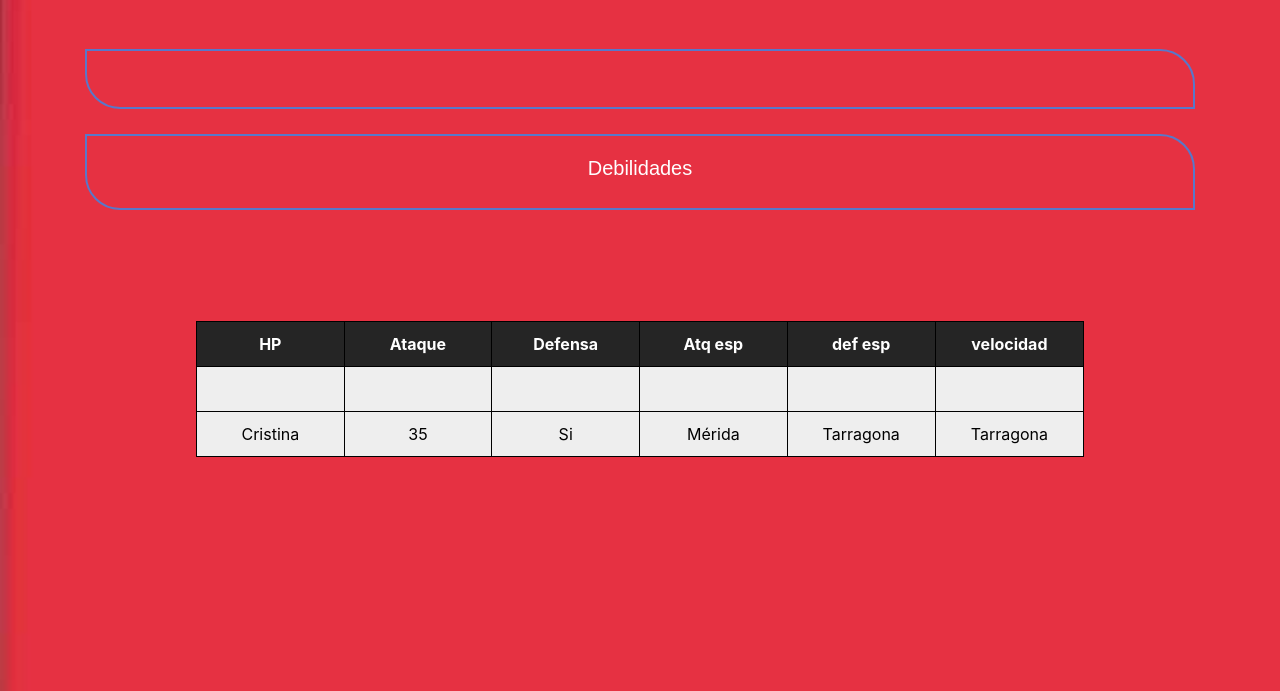
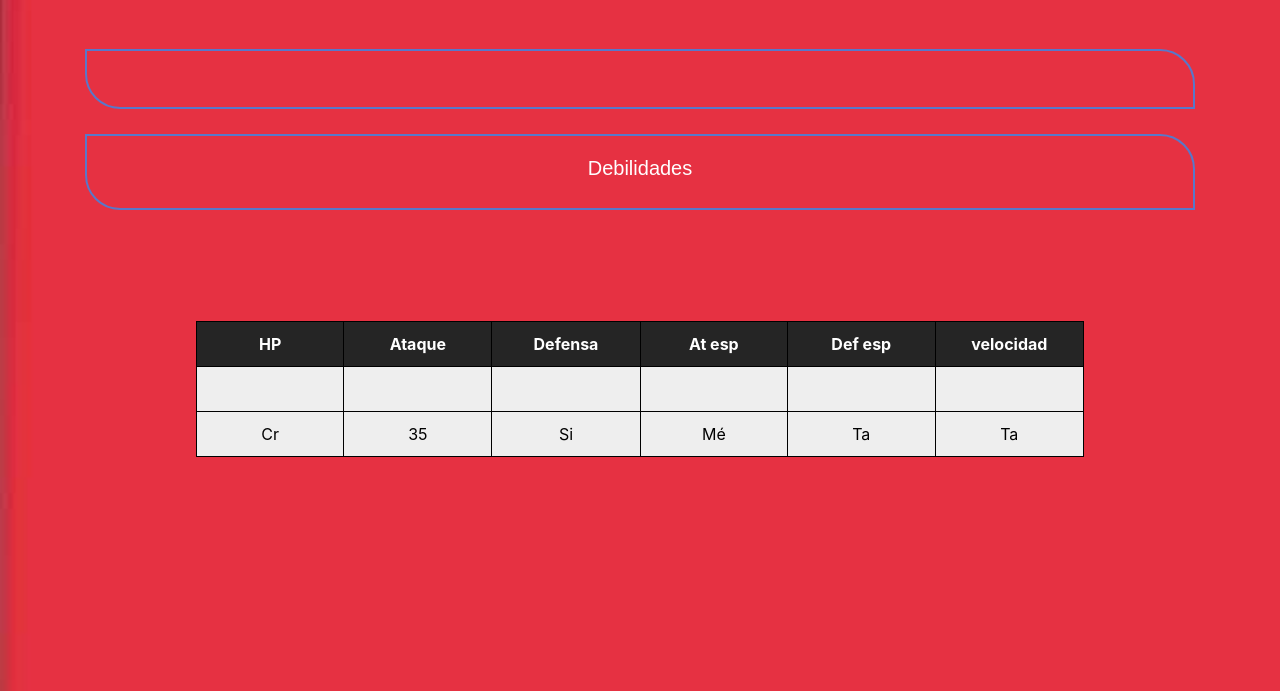
Before and after one commit to Matiusdrake/pokeapi, a plain HTML site: page index.html in a window 1280 px wide. Shown: the part 892-1583 px from the top of the page. Drawn offline with nearby package versions, Linux system fonts and the light colour scheme; no server answers; a script that the page names is missing.

Commit message:
actualizacion

```diff
--- a/index.html
+++ b/index.html
@@ -29,7 +29,7 @@
     <div class="input-group-prepend">
 
     </div>
-    <input id="input" type="text" class="form-control" placeholder="Consulta tu Pokemon" aria-label="Username"
+    <input id="input" type="text" class="form-control" placeholder="Pokemon ID" aria-label="Username"
       aria-describedby="basic-addon1">
   </div>
 
@@ -96,8 +96,8 @@
           <th>HP</th>
           <th>Ataque</th>
           <th>Defensa</th>
-          <th>Atq esp</th>
-          <th>def esp</th>
+          <th>At esp</th>
+          <th>Def esp</th>
           <th>velocidad</th>
         </tr>
       </thead>
@@ -113,12 +113,12 @@
         </tr>
       </tbody>
       <tr>
-        <td>Cristina</td>
+        <td>Cr</td>
         <td>35</td>
         <td>Si</td>
-        <td>Mérida</td>
-        <td>Tarragona</td>
-        <td>Tarragona</td>
+        <td>Mé</td>
+        <td>Ta</td>
+        <td>Ta</td>
       </tr>
     </table>
 
```
